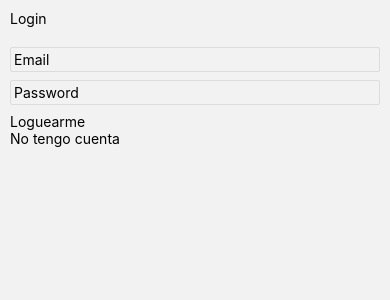
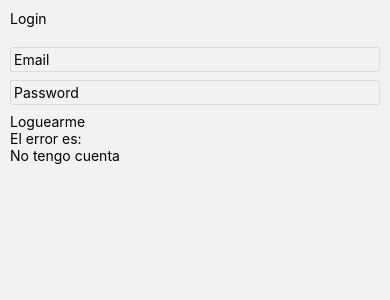
Before and after one commit to martinaunamunzaga/ProyectoReactNative, a React Native app: screen /Login in a window 390 px wide. Shown: the top 300 px of the page. Built offline with nearby package versions, Linux system fonts and the light colour scheme; no server answers.

Commit message:
login error sin terminar

```diff
--- a/src/components/MainNavigation.js
+++ b/src/components/MainNavigation.js
@@ -19,6 +19,7 @@ class MainNavigation extends Component{
         this.state={
             loggedIn: false,
             registerError: "",
+            loginError:"",
         }
     }
 
@@ -37,7 +38,13 @@ class MainNavigation extends Component{
         auth.signInWithEmailAndPassword(mail,pass)
         .then(response => this.setState({
             loggedIn:true}))
-        .catch(error => console.log(error))
+        .catch( error => {
+                console.log(error);
+                this.setState({
+                     loginError: error.message
+                })
+            })
+
 
     }
 
@@ -75,6 +82,8 @@ class MainNavigation extends Component{
 
     render(){
         console.log('En el render del menu: ' + this.state.registerError);
+        console.log('En el render del menu: ' + this.state.loginError);
+
         return(
             <NavigationContainer>
 
@@ -98,12 +107,14 @@ class MainNavigation extends Component{
                    <Stack.Group>
                    <Stack.Screen
                         name="Login"
-                        component={ Login }
+
                         options={{headerShown: false}}
                         initialParams = {
                             {   login: (mail, pass)=>this.login(mail, pass),
 
                             }}
+                            children = {(navigationProps)=><Login errores={this.state.loginError} {...navigationProps}/>}
+
                     />
                     <Stack.Screen
                         name="Register"
--- a/src/screens/Login.js
+++ b/src/screens/Login.js
@@ -44,6 +44,7 @@ class Login extends Component {
                     <Text>Loguearme</Text>
 
                 </TouchableOpacity>
+                <Text>El error es: {this.props.errores}</Text>
                 <TouchableOpacity onPress={()=>this.props.navigation.navigate("Register") }>
                     <Text>No tengo cuenta</Text>
                 </TouchableOpacity>
```
